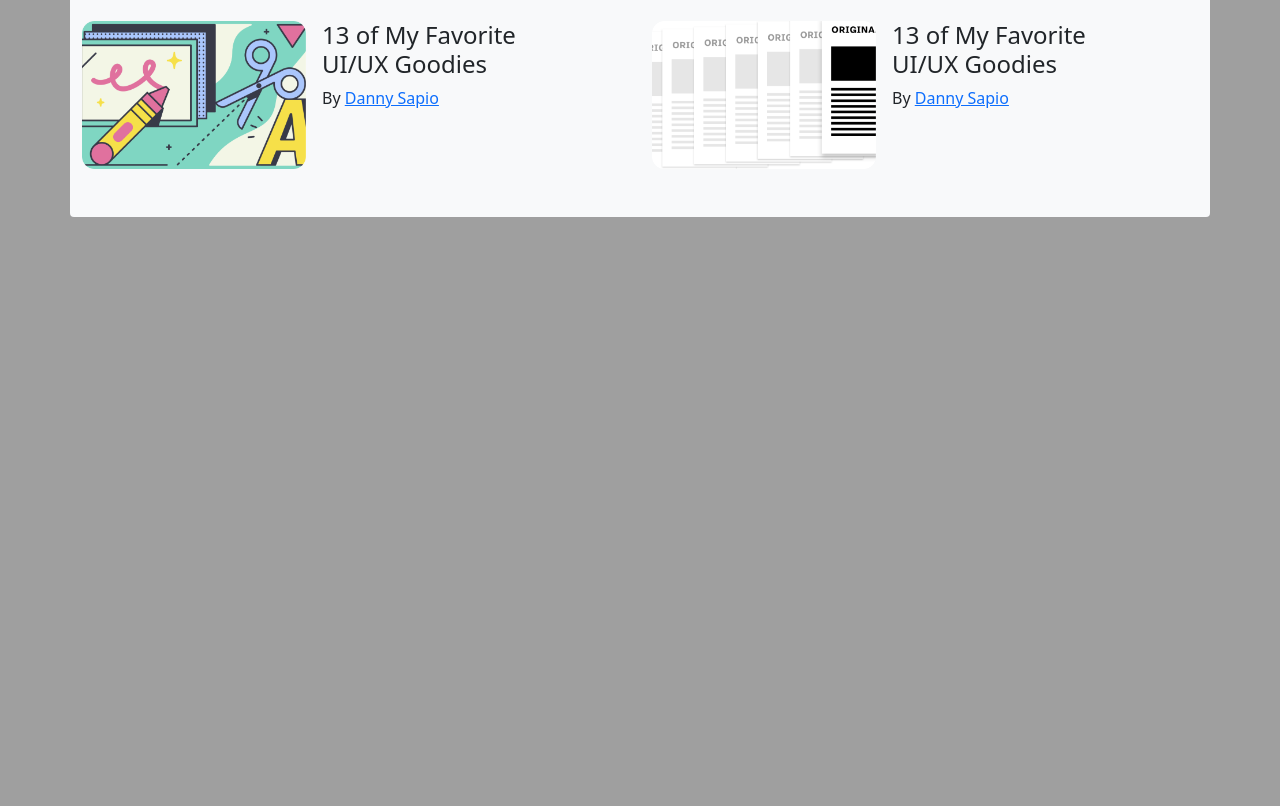
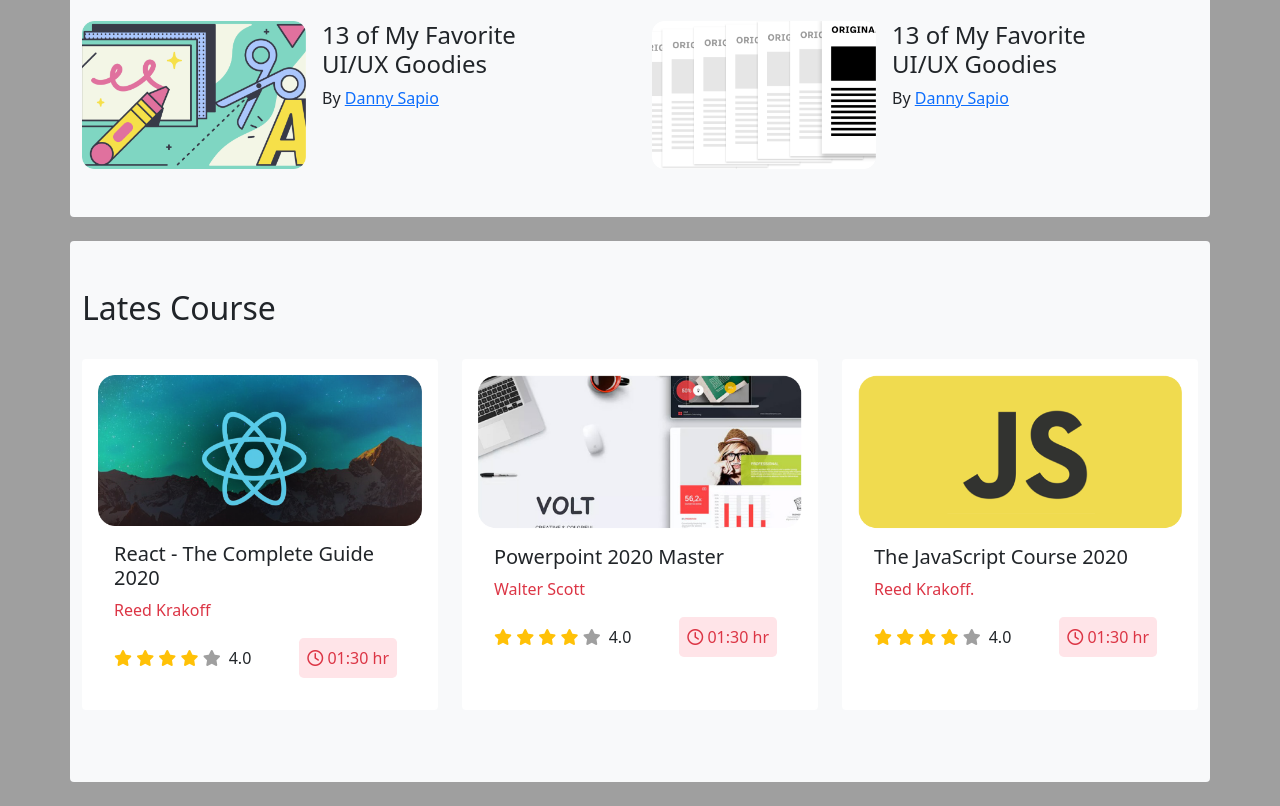
Before and after one commit to ZIHAD22/leader-board-bootstrap, a plain HTML site: page index.html in a window 1280 px wide. Shown: the part 624-1430 px from the top of the page. Before the commit the page ends 849 px from the top, so only its background shows below. Drawn offline with Linux system fonts and the light colour scheme.

Commit message:
complite project

```diff
--- a/index.html
+++ b/index.html
@@ -5,8 +5,13 @@
     <meta http-equiv="X-UA-Compatible" content="IE=edge" />
     <meta name="viewport" content="width=device-width, initial-scale=1.0" />
     <title>Leader-Board-Bootstrap</title>
+    <!-- font Awesome  -->
+    <script
+      src="https://kit.fontawesome.com/bfe6edb93a.js"
+      crossorigin="anonymous"
+    ></script>
     <!-- bootstrap css -->
-    <link rel="stylesheet" href="/css/bootstrap.min.css" />
+    <link rel="stylesheet" href="./css/bootstrap.min.css" />
   </head>
   <body class="bg-secondary">
     <!-- Header or Navbar section -->
@@ -60,7 +65,7 @@
 
     <main class="m-2">
       <!-- players and blog section  -->
-      <section class="">
+      <section class="player-and-blog">
         <div class="container bg-light rounded pb-5">
           <div class="players">
             <h2 class="my-5 pt-4">Top Player</h2>
@@ -200,6 +205,93 @@
           </div>
         </div>
       </section>
+
+      <!-- Latest blog section  -->
+      <section class="my-4">
+        <div class="container bg-light rounded py-5">
+          <h2>Lates Course</h2>
+          <div class="row py-4 row-cols-1 row-cols-md-3 g-4">
+            <div class="col">
+              <div class="card h-100 p-3 border-0">
+                <img
+                  alt="..."
+                  class="card-img-top"
+                  src="./images/courses/course-1.png"
+                />
+                <div class="card-body">
+                  <h5 class="card-title">React - The Complete Guide 2020</h5>
+                  <p class="card-text text-danger">Reed Krakoff</p>
+                  <div class="ratting d-flex align-items-center">
+                    <div class="start">
+                      <i class="fas fa-star text-warning"></i>
+                      <i class="fas fa-star text-warning"></i>
+                      <i class="fas fa-star text-warning"></i>
+                      <i class="fas fa-star text-warning"></i>
+                      <i class="fas fa-star text-secondary"></i>
+                    </div>
+                    <span class="ms-2">4.0</span>
+                    <span class="houre-bg-color text-danger p-2 rounded-3 ms-5"
+                      ><i class="far fa-clock"></i> 01:30 hr</span
+                    >
+                  </div>
+                </div>
+              </div>
+            </div>
+            <div class="col">
+              <div class="card h-100 p-3 border-0">
+                <img
+                  alt="..."
+                  class="card-img-top"
+                  src="./images/courses/course-2.png"
+                />
+                <div class="card-body">
+                  <h5 class="card-title">Powerpoint 2020 Master</h5>
+                  <p class="card-text text-danger">Walter Scott</p>
+                  <div class="ratting d-flex align-items-center">
+                    <div class="start">
+                      <i class="fas fa-star text-warning"></i>
+                      <i class="fas fa-star text-warning"></i>
+                      <i class="fas fa-star text-warning"></i>
+                      <i class="fas fa-star text-warning"></i>
+                      <i class="fas fa-star text-secondary"></i>
+                    </div>
+                    <span class="ms-2">4.0</span>
+                    <span class="houre-bg-color text-danger p-2 rounded-3 ms-5"
+                      ><i class="far fa-clock"></i> 01:30 hr</span
+                    >
+                  </div>
+                </div>
+              </div>
+            </div>
+            <div class="col">
+              <div class="card h-100 p-3 border-0">
+                <img
+                  alt="..."
+                  class="card-img-top img"
+                  src="./images/courses/course-3.png"
+                />
+                <div class="card-body">
+                  <h5 class="card-title">The JavaScript Course 2020</h5>
+                  <p class="card-text text-danger">Reed Krakoff.</p>
+                  <div class="ratting d-flex align-items-center">
+                    <div class="start">
+                      <i class="fas fa-star text-warning"></i>
+                      <i class="fas fa-star text-warning"></i>
+                      <i class="fas fa-star text-warning"></i>
+                      <i class="fas fa-star text-warning"></i>
+                      <i class="fas fa-star text-secondary"></i>
+                    </div>
+                    <span class="ms-2">4.0</span>
+                    <span class="houre-bg-color text-danger p-2 rounded-3 ms-5"
+                      ><i class="far fa-clock"></i> 01:30 hr</span
+                    >
+                  </div>
+                </div>
+              </div>
+            </div>
+          </div>
+        </div>
+      </section>
     </main>
     <script src="./js/bootstrap.bundle.min.js"></script>
   </body>
```
Also changed, not shown: css/bootstrap.min.css.
